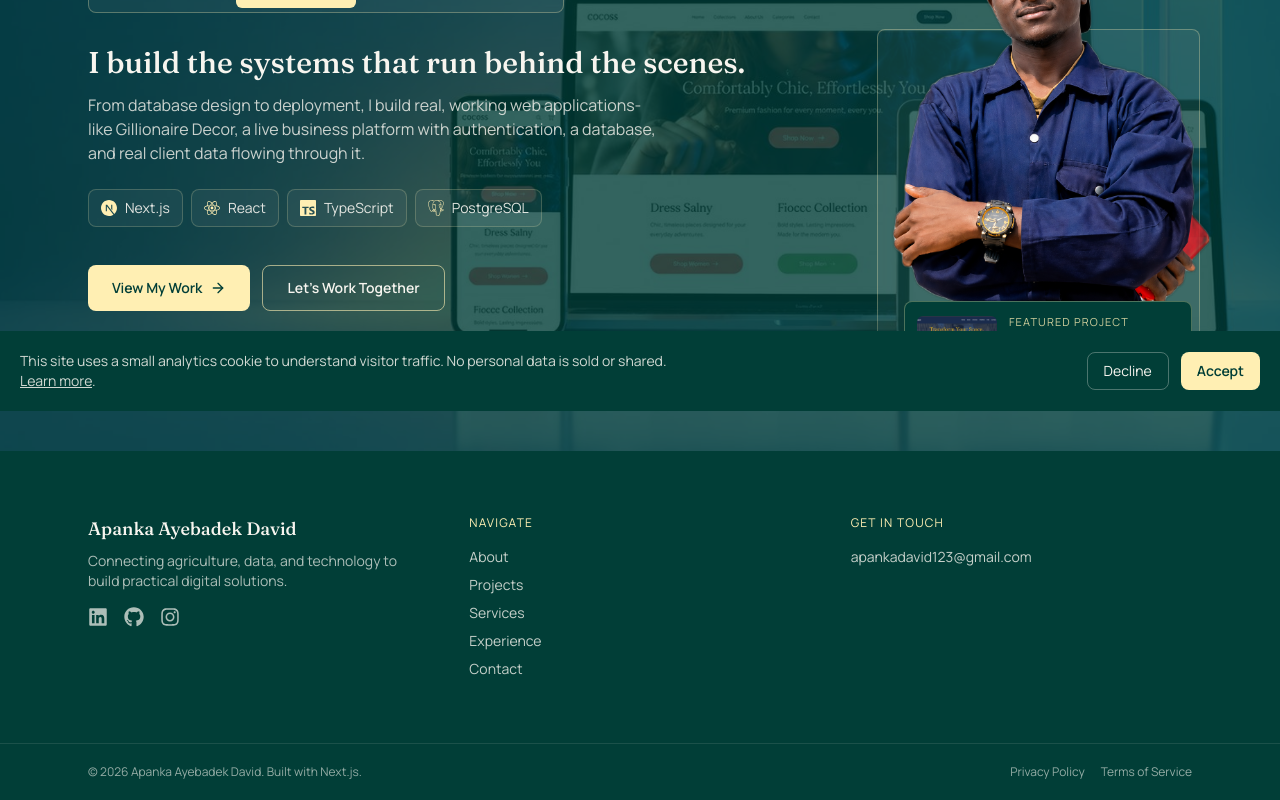
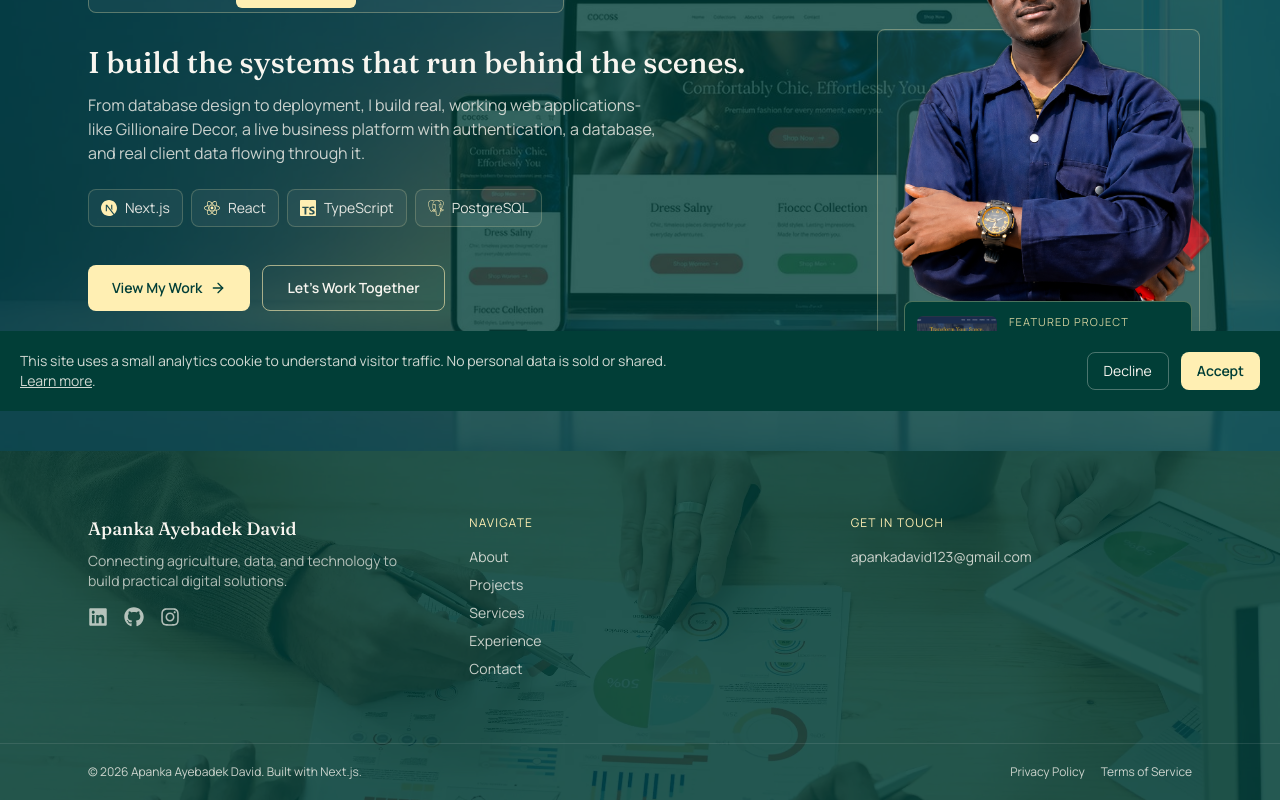
Before and after one commit to apankadavid/apanka-portfolio, a Next.js app: page / in a window 1280 px wide. Shown: the part 389-1189 px from the top of the page. Built offline with nearby package versions, Linux system fonts and the light colour scheme.

Commit message:
Add rotating background images to footer

```diff
--- a/app/components/Footer.tsx
+++ b/app/components/Footer.tsx
@@ -1,9 +1,11 @@
 import Link from "next/link";
 import { FaLinkedin, FaGithub, FaInstagram } from "react-icons/fa";
+import FooterBackground from "./FooterBackground";
 
 export default function Footer() {
   return (
-    <footer className="bg-deep-green text-paper">
+    <footer className="relative isolate overflow-hidden bg-deep-green text-paper">
+      <FooterBackground />
       <div className="mx-auto max-w-6xl px-6 py-16 grid grid-cols-1 sm:grid-cols-3 gap-10">
         <div>
           <p className="font-fraunces text-lg mb-2">Apanka Ayebadek David</p>
@@ -60,7 +62,7 @@ export default function Footer() {
         </div>
       </div>
       <div className="border-t border-paper/10">
-        <div className="mx-auto max-w-6xl px-6 py-5 flex flex-col sm:flex-row sm:justify-between gap-2 text-xs text-paper/60 text-center sm:text-left">
+        <div className="mx-auto max-w-6xl px-6 py-5 flex flex-col sm:flex-row sm:justify-between gap-2 text-xs text-paper/80 text-center sm:text-left">
           <p>&copy; {new Date().getFullYear()} Apanka Ayebadek David. Built with Next.js.</p>
           <div className="flex gap-4 justify-center">
             <Link href="/privacy" className="hover:text-cream">Privacy Policy</Link>
--- /dev/null
+++ b/app/components/FooterBackground.tsx
@@ -0,0 +1,42 @@
+"use client";
+
+import { useEffect, useState } from "react";
+import Image from "next/image";
+import { motion, useReducedMotion } from "framer-motion";
+
+const images = ["/data-image.webp", "/web-image.webp", "/agric-image.webp"];
+
+const INTERVAL_MS = 7000;
+
+export default function FooterBackground() {
+  const [active, setActive] = useState(0);
+  const shouldReduceMotion = useReducedMotion();
+
+  useEffect(() => {
+    if (shouldReduceMotion) return;
+
+    const timer = setInterval(() => {
+      if (document.hidden) return;
+      setActive((i) => (i + 1) % images.length);
+    }, INTERVAL_MS);
+
+    return () => clearInterval(timer);
+  }, [shouldReduceMotion]);
+
+  return (
+    <div className="absolute inset-0 -z-10" aria-hidden="true">
+      {images.map((src, i) => (
+        <motion.div
+          key={src}
+          initial={false}
+          animate={{ opacity: i === active ? 1 : 0 }}
+          transition={{ duration: shouldReduceMotion ? 0 : 1.2, ease: "easeInOut" }}
+          className="absolute inset-0"
+        >
+          <Image src={src} alt="" fill sizes="100vw" className="object-cover" />
+        </motion.div>
+      ))}
+      <div className="absolute inset-0 bg-[#013E37]/85" />
+    </div>
+  );
+}
```
